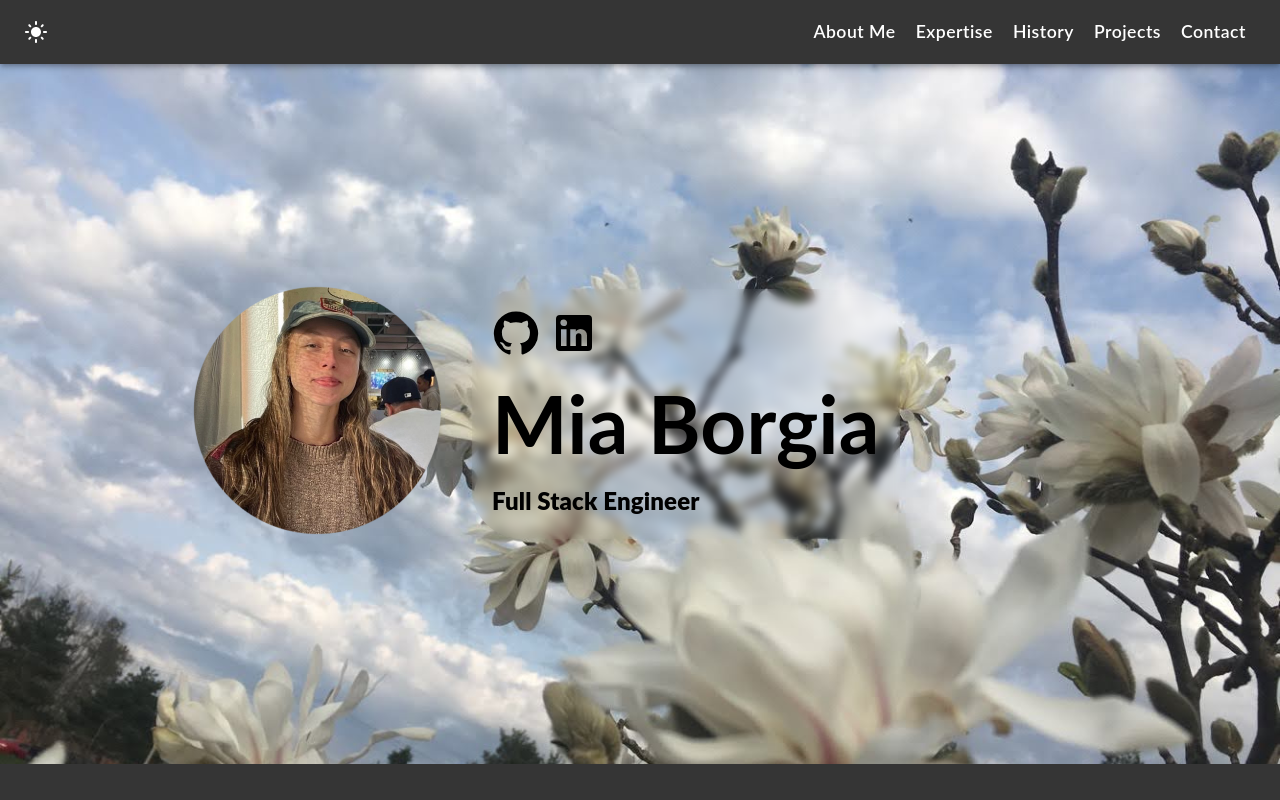
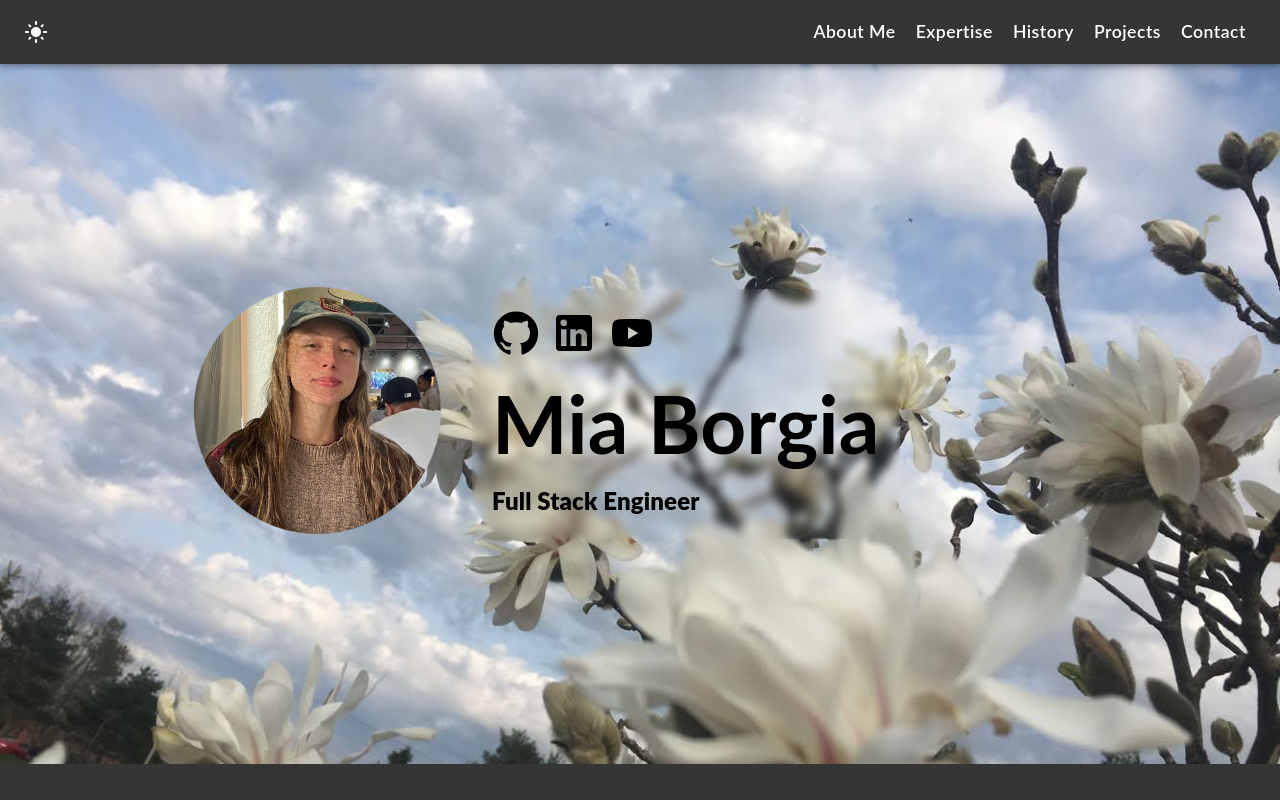
Before and after one commit to am0eba-byte/mia-borgia-devfolio, a React (Create React App) app: page / in a window 1280 px wide. Shown: the top 800 px of the page. Built offline with nearby package versions, Linux system fonts and the light colour scheme.

Commit message:
add YouTube channel link to landing page and footer, add link to original portfolio site in footer

```diff
--- a/src/components/Footer.tsx
+++ b/src/components/Footer.tsx
@@ -1,6 +1,7 @@
 import React from "react";
 import GitHubIcon from '@mui/icons-material/GitHub';
 import LinkedInIcon from '@mui/icons-material/LinkedIn';
+import YouTubeIcon from '@mui/icons-material/YouTube';
 import '../assets/styles/Footer.scss'
 
 function Footer() {
@@ -9,7 +10,9 @@ function Footer() {
       <div>
         <a href="https://github.com/am0eba-byte" target="_blank" rel="noreferrer"><GitHubIcon/></a>
         <a href="https://www.linkedin.com/in/mia-borgia" target="_blank" rel="noreferrer"><LinkedInIcon/></a>
+        <a href="https://www.youtube.com/@mia-bo-bia" target="_blank" rel="noreferrer"><YouTubeIcon/></a>
       </div>
+      <p>Check out my <a className="para-link" href="https://am0eba-byte.github.io/miabo-bia/index.html" target="_blank" rel="noreferrer">original portfolio site</a> from my college days, written in pure HTML & CSS!</p>
       <p>This portfolio was based upon a template designed & built by <a href="https://github.com/yujisatojr/react-portfolio-template" target="_blank" rel="noreferrer">Yuji Sato</a></p>
     </footer>
   );
--- a/src/components/Main.tsx
+++ b/src/components/Main.tsx
@@ -1,6 +1,7 @@
 import React from "react";
 import GitHubIcon from '@mui/icons-material/GitHub';
 import LinkedInIcon from '@mui/icons-material/LinkedIn';
+import YouTubeIcon from '@mui/icons-material/YouTube';
 import '../assets/styles/Main.scss';
 import avatarImage from '../assets/images/me-circle.png';
 
@@ -16,6 +17,7 @@ function Main() {
           <div className="social_icons">
             <a href="https://github.com/am0eba-byte" target="_blank" rel="noreferrer"><GitHubIcon/></a>
             <a href="https://www.linkedin.com/in/mia-borgia" target="_blank" rel="noreferrer"><LinkedInIcon/></a>
+            <a href="https://www.youtube.com/@mia-bo-bia" target="_blank" rel="noreferrer"><YouTubeIcon/></a>
           </div>
           <h1>Mia Borgia</h1>
           <p>Full Stack Engineer</p>
@@ -23,6 +25,7 @@ function Main() {
           <div className="mobile_social_icons">
             <a href="https://github.com/am0eba-byte" target="_blank" rel="noreferrer"><GitHubIcon/></a>
             <a href="https://www.linkedin.com/in/mia-borgia" target="_blank" rel="noreferrer"><LinkedInIcon/></a>
+            <a href="https://www.youtube.com/@mia-bo-bia" target="_blank" rel="noreferrer"><YouTubeIcon/></a>
           </div>
         </div>
       </div>
```
